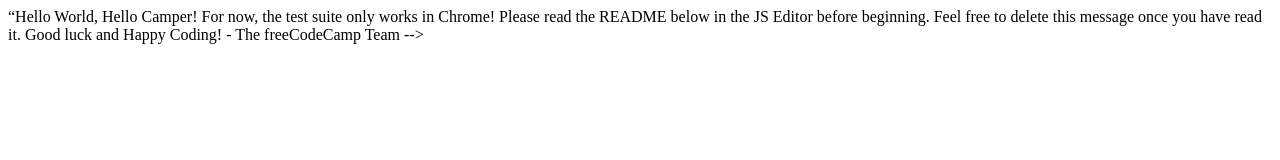
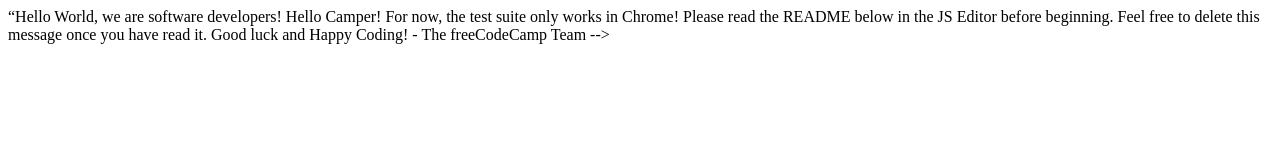
Before and after one commit to coker2019/Ahmed-coker, a plain HTML site: page index.html in a window 1280 px wide. Drawn offline with Linux system fonts and the light colour scheme.

Commit message:
add hello world statement

```diff
--- a/index.html
+++ b/index.html
@@ -1,25 +1,18 @@
 <!DOCTYPE html>
 <html lang="en">
   <head>
-    <meta charset="UTF-8">
+    <meta charset="UTF-8" />
     <title>Fork Me! FCC: Test Suite Template</title>
-    <link rel="stylesheet" href="css/style.css">
+    <link rel="stylesheet" href="css/style.css" />
   </head>
 
   <body>
     <script src="https://cdn.freecodecamp.org/testable-projects-fcc/v1/bundle.js"></script>
 
-    “Hello World,
-    Hello Camper!
-
-    For now, the test suite only works in Chrome!
-    Please read the README below in the JS Editor before beginning.
-    Feel free to delete this message once you have read it.
-    Good luck and Happy Coding!
-
-    - The freeCodeCamp Team
-
-    -->
-    <script  src="js/index.js"></script>
+    “Hello World, we are software developers! Hello Camper! For now, the test
+    suite only works in Chrome! Please read the README below in the JS Editor
+    before beginning. Feel free to delete this message once you have read it.
+    Good luck and Happy Coding! - The freeCodeCamp Team -->
+    <script src="js/index.js"></script>
   </body>
 </html>
```
